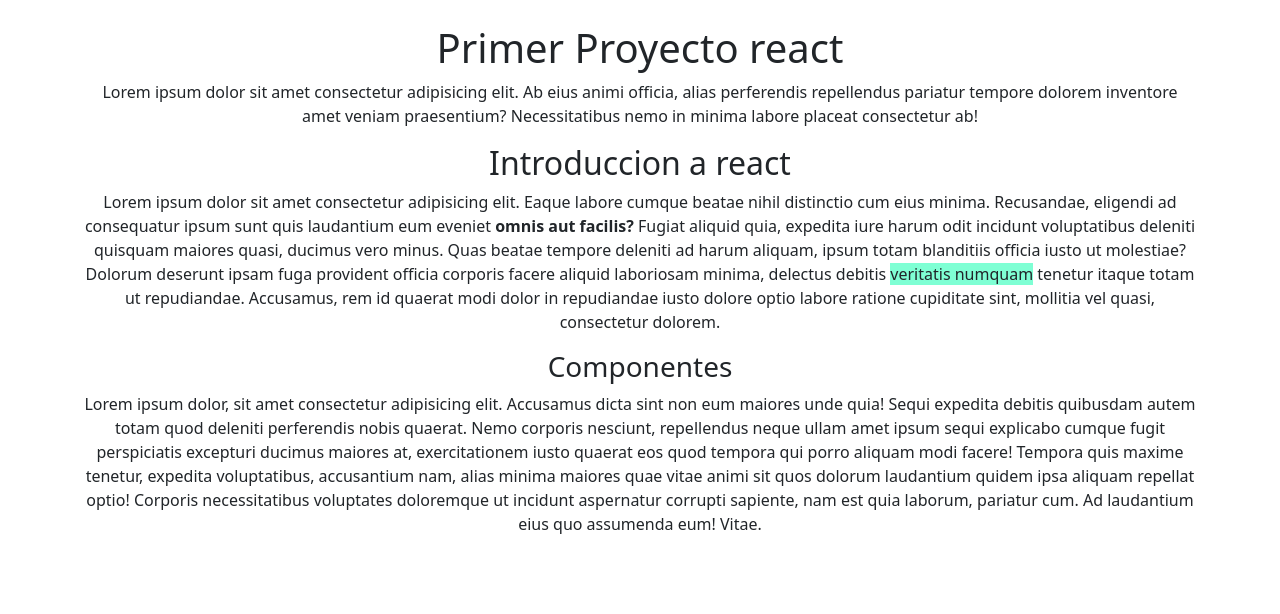
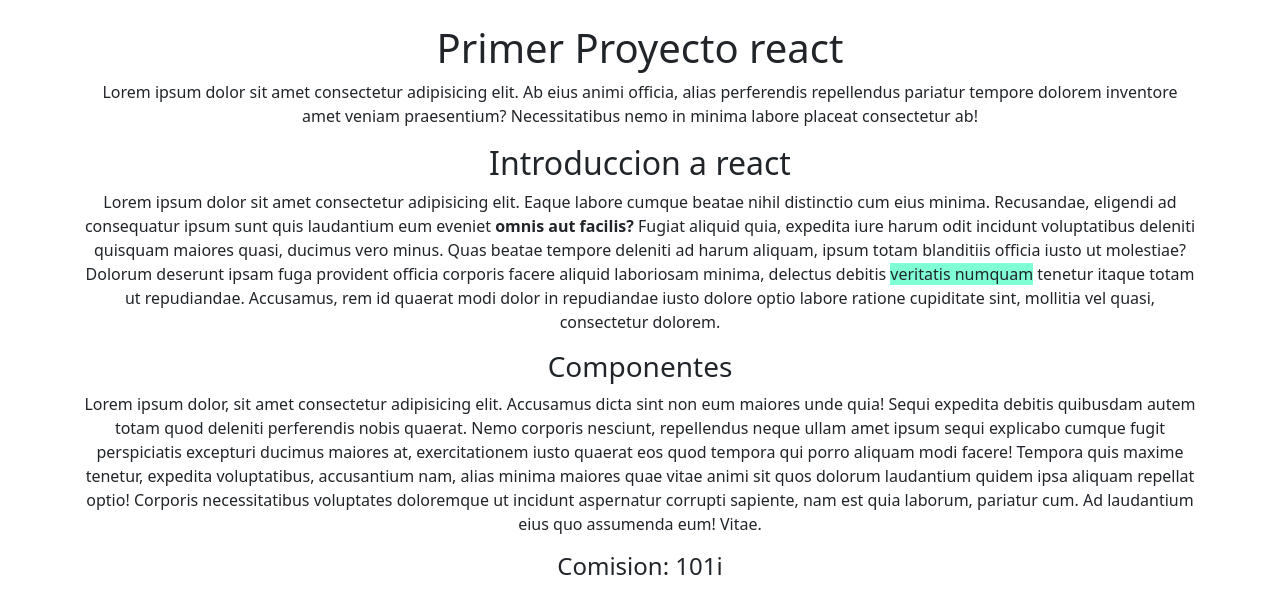
Before and after one commit to AxelGzlzz/PrimerProyectoReact, a React (Vite) app: page / in a window 1280 px wide. Shown: the top 614 px of the page. Built offline with nearby package versions, Linux system fonts and the light colour scheme.

Commit message:
enviamos props de ejemplo

```diff
--- a/src/components/Informacion.jsx
+++ b/src/components/Informacion.jsx
@@ -7,7 +7,8 @@
            <section className="text-center">
                 <h2>Introduccion a react </h2>
                  <p>Lorem ipsum dolor sit amet consectetur adipisicing elit. Eaque labore cumque beatae nihil distinctio cum eius minima. Recusandae, eligendi ad consequatur ipsum sunt quis laudantium eum eveniet <strong>omnis aut facilis?</strong> Fugiat aliquid quia, expedita iure harum odit incidunt voluptatibus deleniti quisquam maiores quasi, ducimus vero minus. Quas beatae tempore deleniti ad harum aliquam, ipsum totam blanditiis officia iusto ut molestiae? Dolorum deserunt ipsam fuga provident officia corporis facere aliquid laboriosam minima, delectus debitis <span className="parrafoResaltado">veritatis numquam</span>  tenetur itaque totam ut repudiandae. Accusamus, rem id quaerat modi dolor in repudiandae iusto dolore optio labore ratione cupiditate sint, mollitia vel quasi, consectetur dolorem.</p>
-                  <Teoria></Teoria>
+                 {/* Enviar un props */}
+                  <Teoria comision='101i' ></Teoria>
             </section>
         );
     };
--- a/src/components/Teoria.jsx
+++ b/src/components/Teoria.jsx
@@ -1,8 +1,10 @@
-const Teoria = () => {
+const Teoria = (props) => {
     return (
         <article>
            <h3>Componentes</h3>
            <p>Lorem ipsum dolor, sit amet consectetur adipisicing elit. Accusamus dicta sint non eum maiores unde quia! Sequi expedita debitis quibusdam autem totam quod deleniti perferendis nobis quaerat. Nemo corporis nesciunt, repellendus neque ullam amet ipsum sequi explicabo cumque fugit perspiciatis excepturi ducimus maiores at, exercitationem iusto quaerat eos quod tempora qui porro aliquam modi facere! Tempora quis maxime tenetur, expedita voluptatibus, accusantium nam, alias minima maiores quae vitae animi sit quos dolorum laudantium quidem ipsa aliquam repellat optio! Corporis necessitatibus voluptates doloremque ut incidunt aspernatur corrupti sapiente, nam est quia laborum, pariatur cum. Ad laudantium eius quo assumenda eum! Vitae.</p>
+       {/* props de padre a hijo */}
+         <h4>Comision: {props.comision} </h4>
         </article>
     );
 };
```
